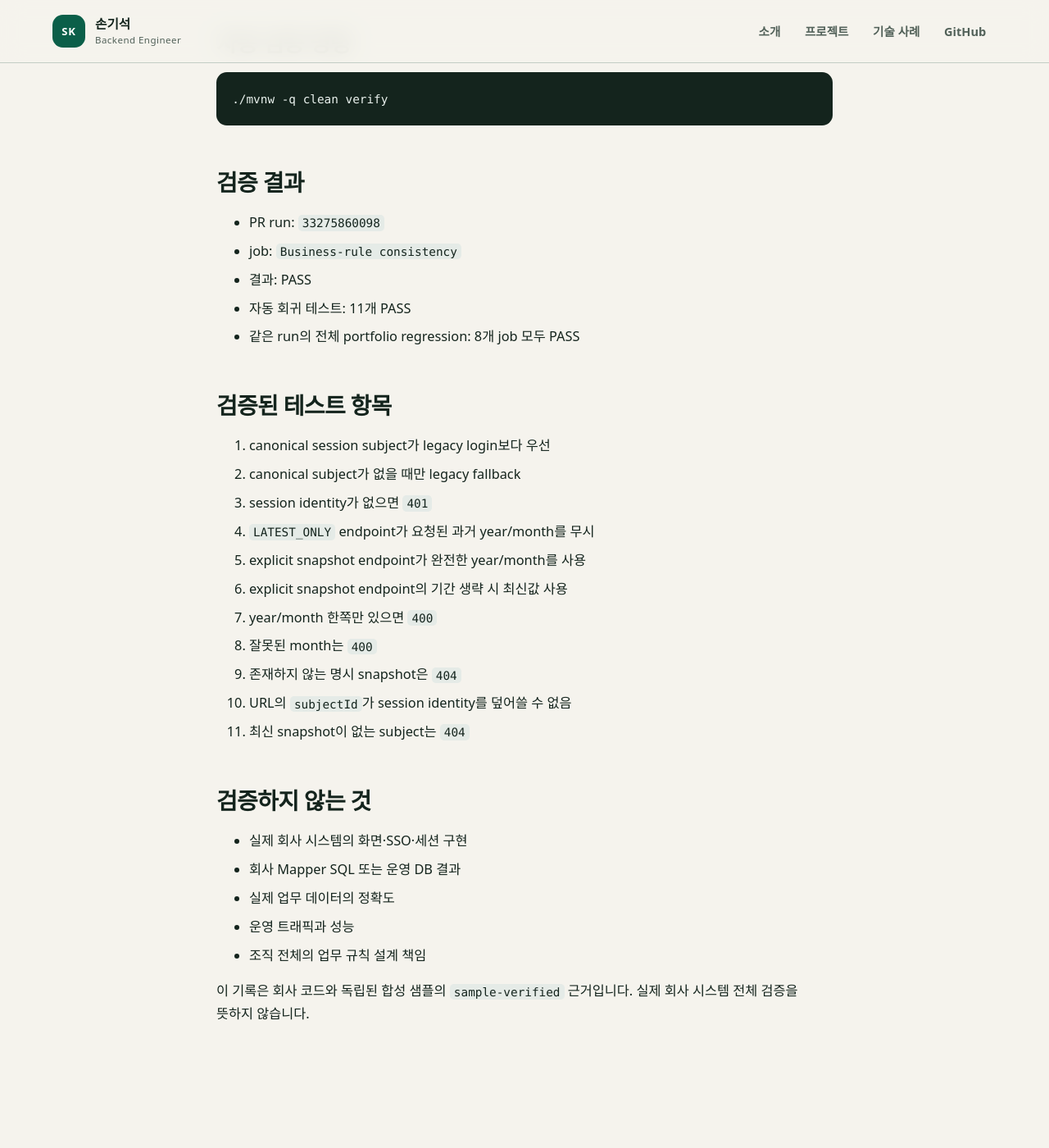
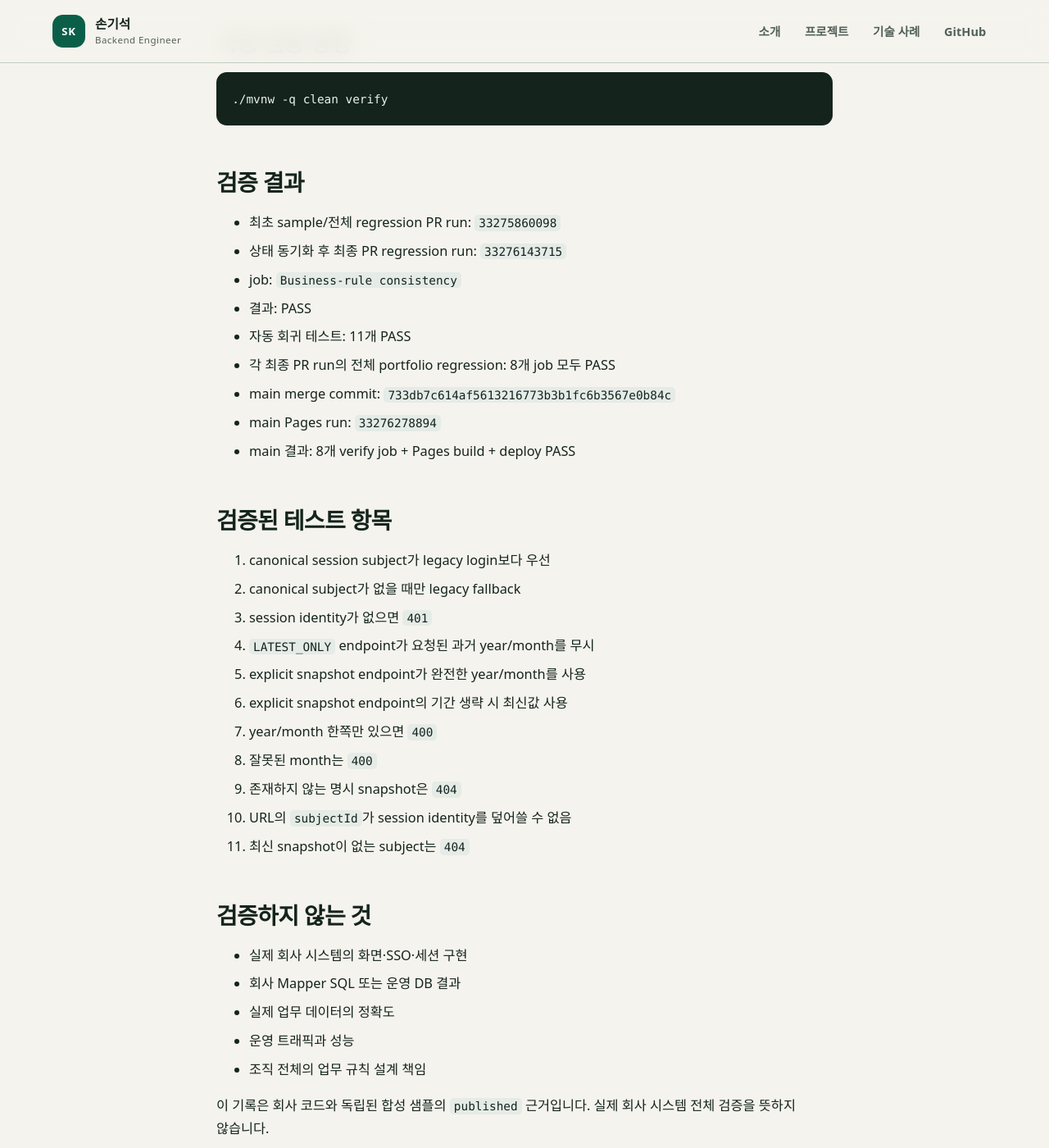
Before and after one commit to son1004007/engineering-career-portfolio, a Jekyll site: the page built from 02_projects/case-study-samples/business-rule-consistency/VERIFICATION.md, in a window 1280 px wide and 1400 px high, scrolled down 251 px. Shown: the whole window at 82% size. Built offline with Jekyll 4.4.1, drawn with Linux system fonts in a browser that asks for light colours; our own code applies the rules of GitHub Pages for plain Markdown files.

Commit message:
docs: record CS-JAVA-06 Pages publication

```diff
--- a/02_projects/case-study-samples/business-rule-consistency/VERIFICATION.md
+++ b/02_projects/case-study-samples/business-rule-consistency/VERIFICATION.md
@@ -8,11 +8,15 @@
 
 ## 검증 결과
 
-- PR run: `33275860098`
+- 최초 sample/전체 regression PR run: `33275860098`
+- 상태 동기화 후 최종 PR regression run: `33276143715`
 - job: `Business-rule consistency`
 - 결과: PASS
 - 자동 회귀 테스트: 11개 PASS
-- 같은 run의 전체 portfolio regression: 8개 job 모두 PASS
+- 각 최종 PR run의 전체 portfolio regression: 8개 job 모두 PASS
+- main merge commit: `733db7c614af5613216773b3b1fc6b3567e0b84c`
+- main Pages run: `33276278894`
+- main 결과: 8개 verify job + Pages build + deploy PASS
 
 ## 검증된 테스트 항목
 
@@ -36,4 +40,4 @@
 - 운영 트래픽과 성능
 - 조직 전체의 업무 규칙 설계 책임
 
-이 기록은 회사 코드와 독립된 합성 샘플의 `sample-verified` 근거입니다. 실제 회사 시스템 전체 검증을 뜻하지 않습니다.
+이 기록은 회사 코드와 독립된 합성 샘플의 `published` 근거입니다. 실제 회사 시스템 전체 검증을 뜻하지 않습니다.
```
